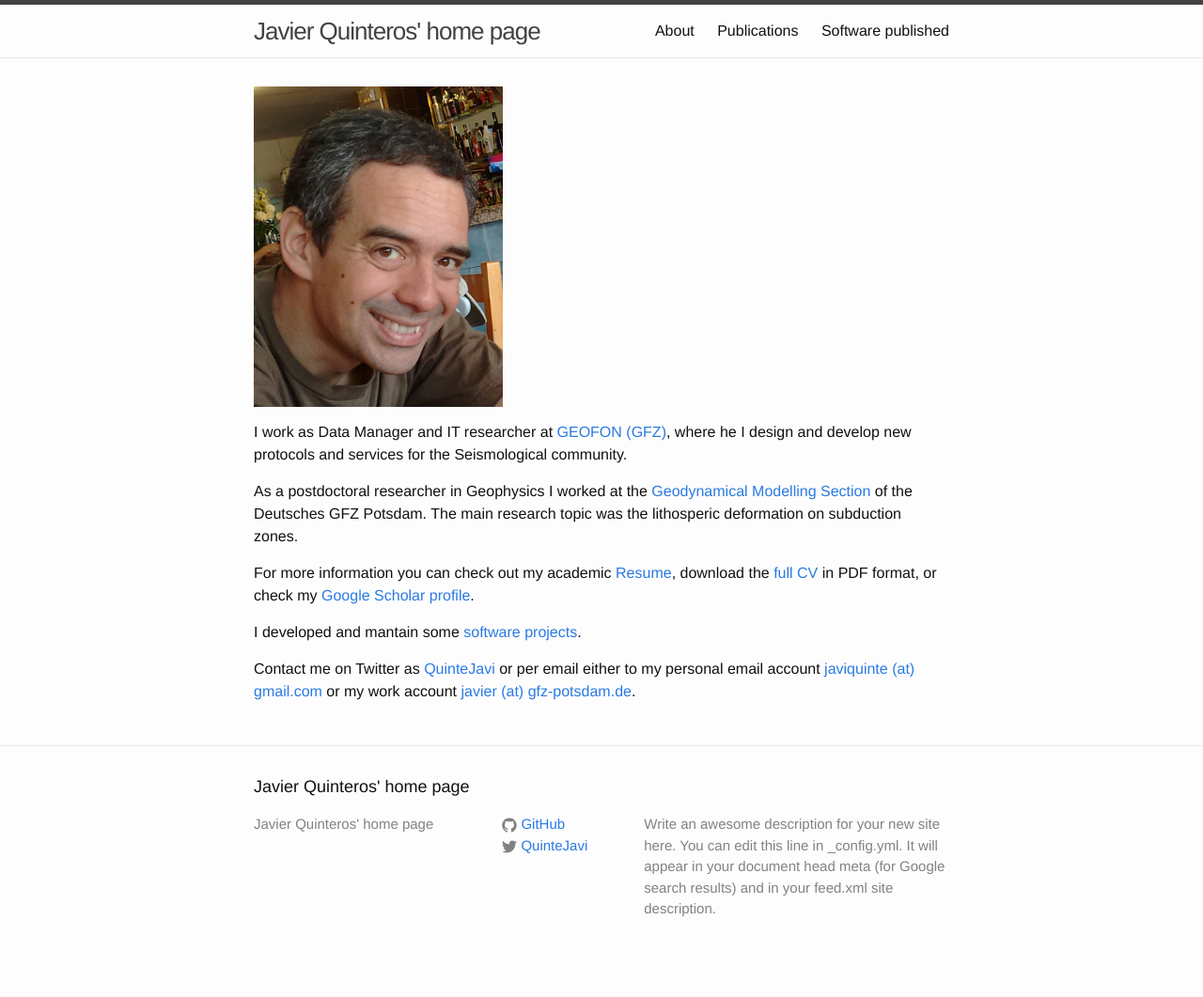
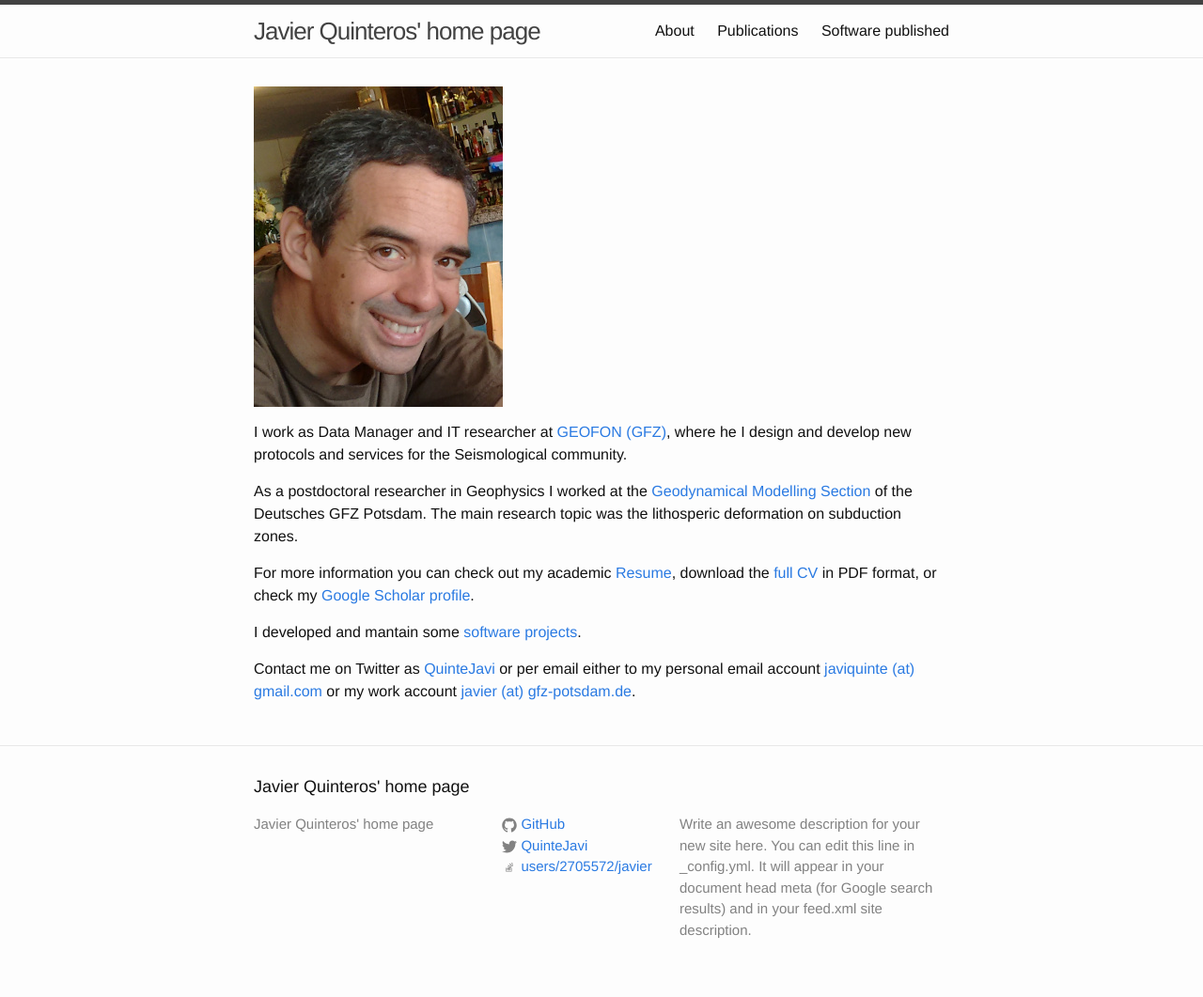
Before and after one commit to javiquinte/javiquinte.github.io, a Jekyll site: the page built from index.md, in a window 1280 px wide. Shown: the whole page at 94% size. Built offline with Jekyll 4.4.1, drawn with Linux system fonts in a browser that asks for light colours; before the commit the page ends 1039 px from its top, so only the background shows below that.

Commit message:
Add the stackoverflow user and modify the columns width to fit this properly.

```diff
--- a/_config.yml
+++ b/_config.yml
@@ -11,6 +11,7 @@ baseurl: "" # the subpath of your site, e.g. /blog/
 url: "http://javiquinte.github.io" # the base hostname & protocol for your site
 twitter: QuinteJavi
 github:  javiquinte
+stackoverflow: users/2705572/javier
 avatar:  javier.jpg
 
 # Build settings
--- a/_includes/footer.html
+++ b/_includes/footer.html
@@ -42,6 +42,20 @@
             </a>
           </li>
           {% endif %}
+
+          {% if site.stackoverflow %}
+          <li>
+            <a href="https://stackoverflow.com/{{ site.stackoverflow }}">
+              <span class="icon  icon--stackoverflow">
+                  <svg viewBox="0 0 512 512">
+                      <path d="M294.8 361.2l-122 0.1 0-26 122-0.1L294.8 361.2zM377.2 213.7L356.4 93.5l-25.7 4.5 20.9 120.2L377.2 213.7zM297.8 301.8l-121.4-11.2 -2.4 25.9 121.4 11.2L297.8 301.8zM305.8 267.8l-117.8-31.7 -6.8 25.2 117.8 31.7L305.8 267.8zM321.2 238l-105-62 -13.2 22.4 105 62L321.2 238zM346.9 219.7l-68.7-100.8 -21.5 14.7 68.7 100.8L346.9 219.7zM315.5 275.5v106.5H155.6V275.5h-20.8v126.9h201.5V275.5H315.5z"/>
+                  </svg><!--[if lt IE 9]><em>StackOverflow</em><![endif]-->
+              </span>
+
+              <span class="username">{{ site.stackoverflow }}</span>
+            </a>
+          </li>
+          {% endif %}
         </ul>
       </div>
 
--- a/_sass/_layout.scss
+++ b/_sass/_layout.scss
@@ -126,13 +126,13 @@
 }
 
 .footer-col-2 {
-    width: -webkit-calc(20% - (#{$spacing-unit} / 2));
-    width:         calc(20% - (#{$spacing-unit} / 2));
+    width: -webkit-calc(25% - (#{$spacing-unit} / 2));
+    width:         calc(25% - (#{$spacing-unit} / 2));
 }
 
 .footer-col-3 {
-    width: -webkit-calc(45% - (#{$spacing-unit} / 2));
-    width:         calc(45% - (#{$spacing-unit} / 2));
+    width: -webkit-calc(40% - (#{$spacing-unit} / 2));
+    width:         calc(40% - (#{$spacing-unit} / 2));
 }
 
 @include media-query($on-laptop) {
```
